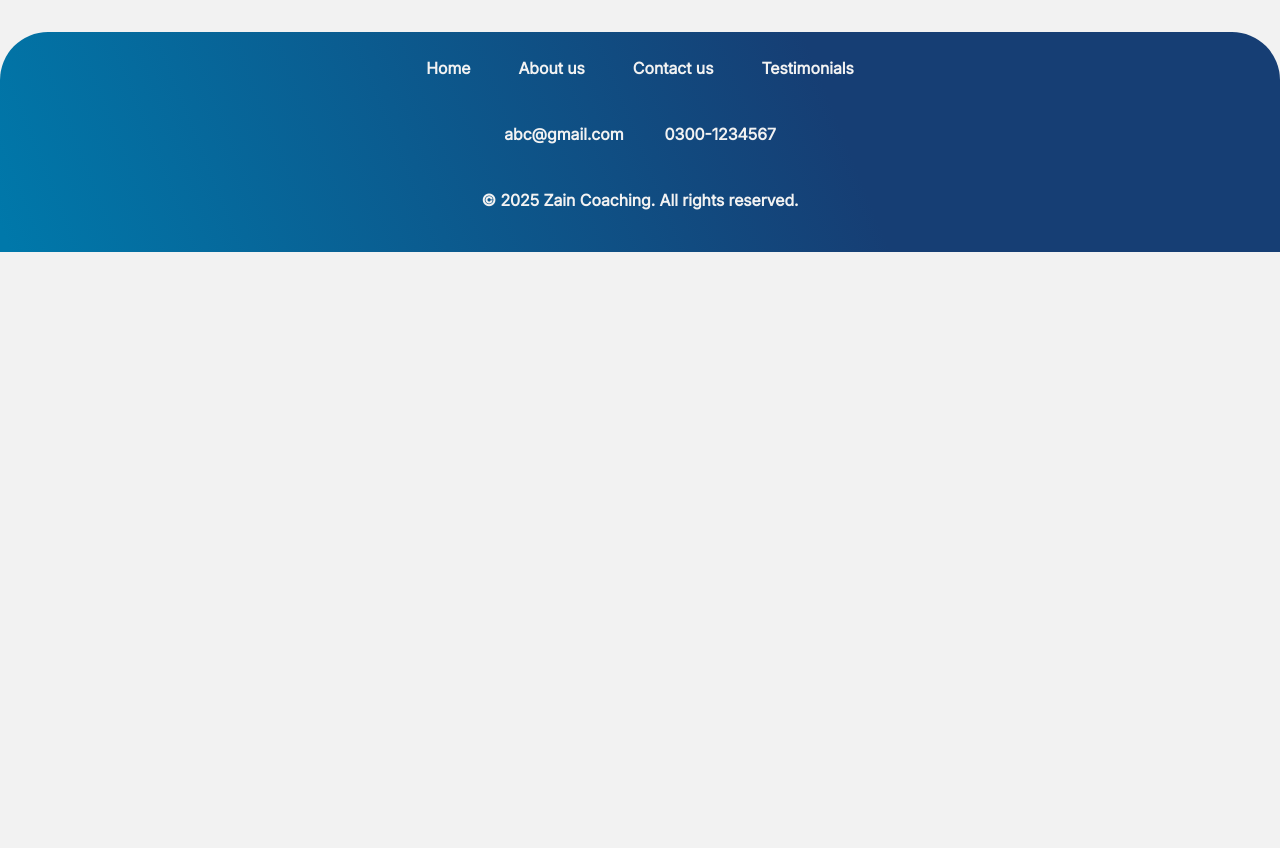
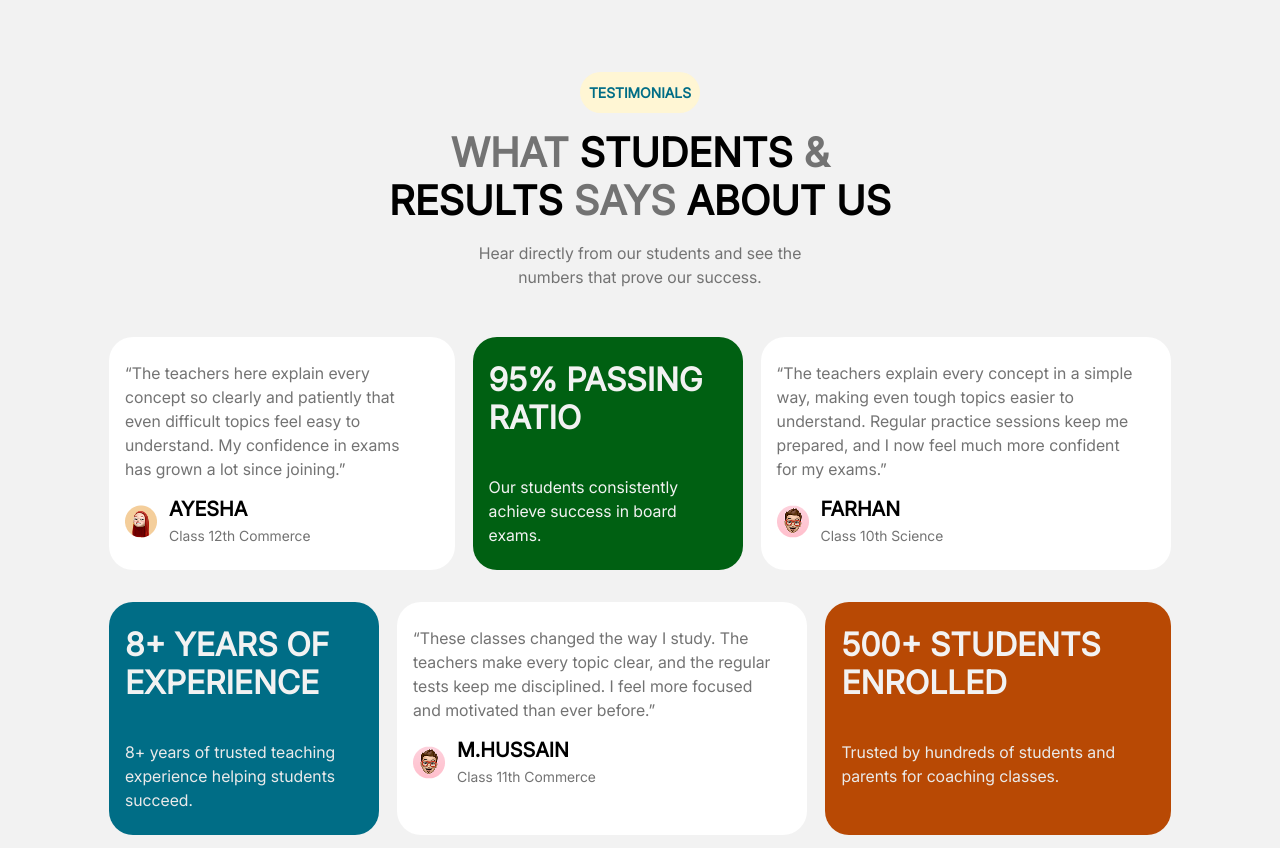
Before and after one commit to Abdulghaffar39/Coaching_Web, a plain HTML site: page testimonials.html in a window 1280 px wide. Shown: the part 104-952 px from the top of the page. Before the commit the page ends 800 px from the top, so only its background shows below. Drawn offline with nearby package versions, Linux system fonts and the light colour scheme.

Commit message:
termimals

```diff
--- a/Styles/style.css
+++ b/Styles/style.css
@@ -128,12 +128,10 @@ header nav .parent_3 button:hover {
 
 
 /* ---------------------------- Home Navbar 2 started ----------------------------- */
-
 .nav2Box {
 
     display: none;
 }
-
 /* ---------------------------- Home Navbar 2 Ended ----------------------------- */
 
 
@@ -254,6 +252,7 @@ header nav .parent_3 button:hover {
 }
 
 /* ---------------------------- Home Container_1 Ended ----------------------------- */
+
 /* ---------------------------- Home Header ended ----------------------------- */
 
 
@@ -929,6 +928,8 @@ main .testimonials .container_2 .parent_2 .child_3 .students p {
 }
 
 
+
+
 /* ---------------------------- Home testimonials ended ----------------------------- */
 
 
@@ -1739,6 +1740,9 @@ footer .container_1 .parent_3 p{
 
         display: flex;
         flex-direction: column;
+        align-items: start;
+        padding-left: 20px;
+
         gap: 30px;
 
         width: 100%;
--- a/testimonials.html
+++ b/testimonials.html
@@ -89,6 +89,171 @@
   <!-- header ended -->
 
 
+  <!-- Main started -->
+   <main>
+
+    <!-- Testimonials started -->
+    <div class="testimonials" id="about_Testimonials">
+
+      <div class="container_1">
+
+        <div class="parent_1">TESTIMONIALS</div>
+
+        <div class="parent_2"><span>WHAT</span> STUDENTS <span> & </span> <br />RESULTS<span> SAYS </span>ABOUT US</div>
+
+        <div class="parent_3">
+          <p>Hear directly from our students and see the numbers that prove our success.</p>
+        </div>
+
+      </div>
+
+      <div class="container_2">
+
+        <div class="parent_1">
+
+          <div class="child_1">
+
+            <div class="Ayesha">
+
+              <div class="detail_1">
+
+                <p>“The teachers here explain every concept so clearly and patiently that even difficult topics feel
+                  easy to understand. My confidence in exams has grown a lot since joining.”</p>
+
+              </div>
+
+              <div class="detail_2">
+
+                <div class="img_ayesha">
+                  <img src="./Assets/Images/aesha.png" alt="Student">
+                </div>
+
+                <div class="para_ayesha">
+
+                  <h1>AYESHA</h1>
+                  <p>Class 12th Commerce</p>
+
+                </div>
+
+              </div>
+
+            </div>
+
+          </div>
+
+
+          <div class="child_2">
+
+
+            <div class="Passing">
+              <h1>95% Passing Ratio</h1>
+              <p>Our students consistently achieve success in board exams.</p>
+            </div>
+
+
+          </div>
+
+
+          <div class="child_3">
+
+            <div class="farhan">
+
+              <div class="detail_1">
+
+                <p>“The teachers explain every concept in a simple way, making even tough topics easier to understand.
+                  Regular practice sessions keep me prepared, and I now feel much more confident for my exams.”</p>
+
+              </div>
+
+              <div class="detail_2">
+
+                <div class="img_farhan">
+                  <img src="./Assets/Images/farhan.png" alt="Student">
+                </div>
+
+                <div class="para_farhan">
+
+                  <h1>FARHAN</h1>
+                  <p>Class 10th Science</p>
+
+                </div>
+
+              </div>
+
+            </div>
+
+          </div>
+
+        </div>
+
+        <div class="parent_2">
+
+
+          <div class="child_1">
+
+
+            <div class="Experienced">
+              <h1>8+ Years of Experience</h1>
+              <p>8+ years of trusted teaching experience helping students succeed.</p>
+            </div>
+
+
+          </div>
+
+
+
+          <div class="child_2">
+
+            <div class="hussain">
+
+              <div class="detail_1">
+
+                <p>“These classes changed the way I study. The teachers make every topic clear, and the regular tests
+                  keep me disciplined. I feel more focused and motivated than ever before.”</p>
+
+              </div>
+
+              <div class="detail_2">
+
+                <div class="img_hussain">
+                  <img src="./Assets/Images/farhan.png" alt="Student">
+                </div>
+
+                <div class="para_hussain">
+
+                  <h1>M.Hussain</h1>
+                  <p>Class 11th Commerce</p>
+
+                </div>
+
+              </div>
+
+            </div>
+
+          </div>
+
+
+
+          <div class="child_3">
+
+            <div class="students">
+              <h1>500+ Students Enrolled</h1>
+              <p>Trusted by hundreds of students and parents for coaching classes.</p>
+            </div>
+
+          </div>
+
+        </div>
+
+
+      </div>
+
+    </div>
+    <!-- Testimonials Ended -->
+
+   </main>
+  <!-- Main ended -->
+
 
   <!-- footer stared -->
   <footer>
```
Also changed, not shown: index.html (+2 -2 lines).
